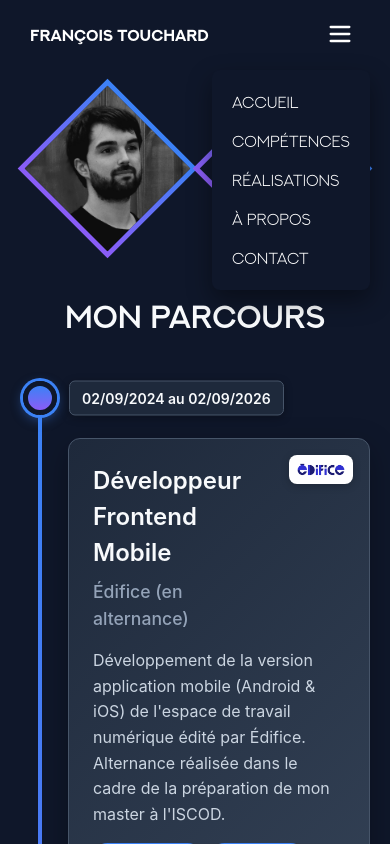
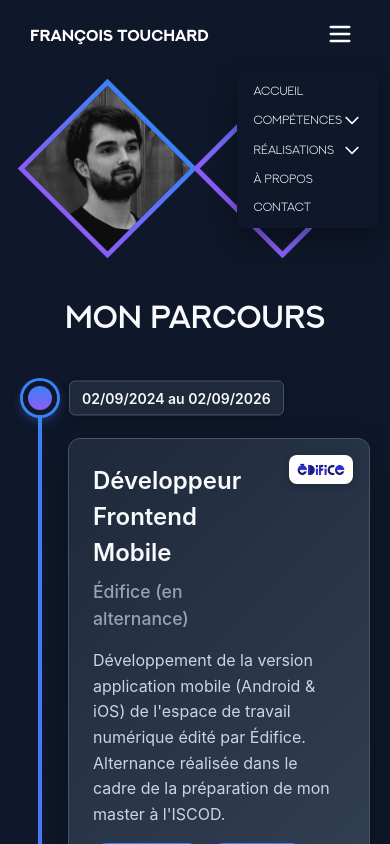
Before and after one commit to FrancoisTouchard/portfolioFT, a React (Vite) app: page / in a window 390 px wide. Both pictures are taken after a click on the button "Menu". Shown: the top 844 px of the page. Built offline with nearby package versions, Linux system fonts and the light colour scheme.

Commit message:
feat(Navbar): adding dropdown menus mobile

```diff
--- a/src/components/NavBar/NavBar.css
+++ b/src/components/NavBar/NavBar.css
@@ -72,12 +72,12 @@
 .mobile-menu {
   position: absolute;
   top: 70px;
-  right: 20px;
+  right: 12px;
   background-color: #0f172a;
   display: flex;
   flex-direction: column;
-  gap: 15px;
-  padding: 20px;
+  gap: 10px;
+  padding: 12px 16px;
   border-radius: 8px;
   box-shadow: 0 10px 25px rgba(0, 0, 0, 0.4);
 }
@@ -85,7 +85,35 @@
 .mobile-menu a {
   color: white;
   text-decoration: none;
-  font-size: 16px;
+  font-size: 12px;
+}
+
+.mobile-menu-item-wrapper {
+  position: static;
+}
+
+.mobile-menu-item {
+  display: flex;
+  align-items: center;
+  justify-content: space-between;
+}
+
+.mobile-menu-item a {
+  flex: 1;
+}
+
+.mobile-dropdown-menu {
+  position: absolute;
+  top: 0;
+  right: calc(100% + 4px);
+  background-color: #0f172a;
+  display: flex;
+  flex-direction: column;
+  gap: 10px;
+  padding: 12px 16px;
+  border-radius: 8px;
+  box-shadow: 0 10px 25px rgba(0, 0, 0, 0.4);
+  white-space: nowrap;
 }
 
 /* Gestion des dropdown */
--- a/src/components/NavBar/component.tsx
+++ b/src/components/NavBar/component.tsx
@@ -1,124 +1,242 @@
-import React, { useEffect, useRef, useState } from "react";
-import { Link, useLocation, useNavigate } from "react-router-dom";
+import './NavBar.css';
 
-import "./NavBar.css";
-import burgerIcon from "../../assets/icons/burger-menu.svg";
-import rafterDown from "../../assets/icons/rafter-down.svg";
+import React, { useCallback, useEffect, useRef, useState } from 'react';
+import { Link, useLocation, useNavigate } from 'react-router-dom';
+
+import burgerIcon from '../../assets/icons/burger-menu.svg';
+import rafterDown from '../../assets/icons/rafter-down.svg';
+import {
+  SKILLS_NAV_LINKS,
+  WORKS_NAV_LINKS,
+} from '../../utils/navigation/navigation-links';
 
 const NavBar = () => {
-  const [isOpen, setIsOpen] = useState(false);
-  const [skillsOpen, setSkillsOpen] = useState(false);
-  const [worksOpen, setWorksOpen] = useState(false);
+  const [isMobileMenuOpen, setIsMobileMenuOpen] = useState(false);
+  const [isSkillsDesktopOpen, setIsSkillsDesktopOpen] = useState(false);
+  const [isWorksDesktopOpen, setIsWorksDesktopOpen] = useState(false);
+  const [isSkillsMobileOpen, setIsSkillsMobileOpen] = useState(false);
+  const [isWorksMobileOpen, setIsWorksMobileOpen] = useState(false);
   const location = useLocation();
   const navigate = useNavigate();
+  const mobileMenuRef = useRef<HTMLDivElement>(null);
+  const burgerRef = useRef<HTMLButtonElement>(null);
   const skillsRef = useRef<HTMLDivElement>(null);
   const worksRef = useRef<HTMLDivElement>(null);
-
+  const skillsMobileRef = useRef<HTMLDivElement>(null);
+  const worksMobileRef = useRef<HTMLDivElement>(null);
 
   const toggleMenu = () => {
-    setIsOpen(!isOpen);
+    setIsMobileMenuOpen(!isMobileMenuOpen);
   };
 
-  const closeMenu = () => {
-    setIsOpen(false);
-  };
+  const closeAll = useCallback(() => {
+    setIsMobileMenuOpen(false);
+    setIsSkillsMobileOpen(false);
+    setIsWorksMobileOpen(false);
+    setIsSkillsDesktopOpen(false);
+    setIsWorksDesktopOpen(false);
+  }, []);
 
   const isActive = (path: string) => {
     return location.pathname === path;
   };
 
-  // Fermer les dropdowns si clic en dehors
+  const onNameClick = () => {
+    navigate('/');
+    closeAll();
+  };
+
+  // Fermer les menus si clic en dehors
   useEffect(() => {
-    const handleClickOutside = (e: MouseEvent) => {
-      if (skillsRef.current && !skillsRef.current.contains(e.target as Node)) {
-        setSkillsOpen(false);
+    const handleClickOutside = (e: MouseEvent | TouchEvent) => {
+      const target = e.target as Node;
+
+      if (
+        mobileMenuRef.current &&
+        !mobileMenuRef.current.contains(target) &&
+        burgerRef.current &&
+        !burgerRef.current.contains(target)
+      ) {
+        closeAll();
       }
-      if (worksRef.current && !worksRef.current.contains(e.target as Node)) {
-        setWorksOpen(false);
+      if (skillsRef.current && !skillsRef.current.contains(target)) {
+        setIsSkillsDesktopOpen(false);
+      }
+      if (worksRef.current && !worksRef.current.contains(target)) {
+        setIsWorksDesktopOpen(false);
+      }
+      if (
+        skillsMobileRef.current &&
+        !skillsMobileRef.current.contains(target)
+      ) {
+        setIsSkillsMobileOpen(false);
+      }
+      if (worksMobileRef.current && !worksMobileRef.current.contains(target)) {
+        setIsWorksMobileOpen(false);
       }
     };
-    document.addEventListener("mousedown", handleClickOutside);
-    return () => document.removeEventListener("mousedown", handleClickOutside);
-  }, []);
+
+    document.addEventListener('mousedown', handleClickOutside);
+    document.addEventListener('touchstart', handleClickOutside);
+
+    return () => {
+      document.removeEventListener('mousedown', handleClickOutside);
+      document.removeEventListener('touchstart', handleClickOutside);
+    };
+  }, [closeAll]);
 
   return (
     <nav className="NavBar">
-      <div className="nav-description" onClick={() => navigate("/")}>
+      <div className="nav-description" onClick={onNameClick}>
         <span className="nav-description-name">François Touchard</span>
         <span className="nav-description-job">Développeur Frontend</span>
       </div>
       <div className="nav-links">
-        <Link className={`nav-link ${isActive('/') ? 'active' : ''}`} to="/" onClick={closeMenu}>Accueil</Link>
+        <Link
+          className={`nav-link ${isActive('/') ? 'active' : ''}`}
+          to="/"
+          onClick={closeAll}>
+          Accueil
+        </Link>
         {/* Dropdown Skills */}
         <div className="nav-link-dropdown-wrapper" ref={skillsRef}>
-          <Link className={`nav-link ${isActive("/skills") ? "active" : ""}`} to="/skills">
+          <Link
+            className={`nav-link ${isActive('/skills') ? 'active' : ''}`}
+            to="/skills">
             Compétences
           </Link>
           <button
-            className={`dropdown-toggle ${skillsOpen ? "open" : ""}`}
-            onClick={() => setSkillsOpen(!skillsOpen)}
-            aria-label="Ouvrir le sous-menu Compétences"
-          >
+            className={`dropdown-toggle ${isSkillsDesktopOpen ? 'open' : ''}`}
+            onClick={() => setIsSkillsDesktopOpen(!isSkillsDesktopOpen)}
+            aria-label="Ouvrir le sous-menu Compétences">
             <img src={rafterDown} alt="Icône de menu déroulant" />
           </button>
-          {skillsOpen && (
+          {isSkillsDesktopOpen && (
             <div className="dropdown-menu">
-              <Link to="/skills/javascript" onClick={() => setSkillsOpen(false)}>JavaScript</Link>
-              <Link to="/skills/typescript" onClick={() => setSkillsOpen(false)}>TypeScript</Link>
-              <Link to="/skills/react-native" onClick={() => setSkillsOpen(false)}>React Native</Link>
-              <Link to="/skills/react" onClick={() => setSkillsOpen(false)}>React</Link>
-              <Link to="/skills/uxui" onClick={() => setSkillsOpen(false)}>UX/UI</Link>
-              <Link to="/skills/communication" onClick={() => setSkillsOpen(false)}>Communication</Link>
-              <Link to="/skills/creativity" onClick={() => setSkillsOpen(false)}>Créativité</Link>
-              <Link to="/skills/critical-thinking" onClick={() => setSkillsOpen(false)}>Esprit Critique</Link>
-              <Link to="/skills/commitment" onClick={() => setSkillsOpen(false)}>Implication</Link>
-              <Link to="/skills/organization" onClick={() => setSkillsOpen(false)}>Organisation</Link>
+              {SKILLS_NAV_LINKS.map(skill => (
+                <Link
+                  key={skill.path}
+                  to={`/skills/${skill.path}`}
+                  onClick={closeAll}>
+                  {skill.label}
+                </Link>
+              ))}
             </div>
           )}
         </div>
         {/* Dropdown Works */}
         <div className="nav-link-dropdown-wrapper" ref={worksRef}>
-          <Link className={`nav-link ${isActive("/works") ? "active" : ""}`} to="/works">
+          <Link
+            className={`nav-link ${isActive('/works') ? 'active' : ''}`}
+            to="/works">
             Réalisations
           </Link>
           <button
-            className={`dropdown-toggle ${worksOpen ? "open" : ""}`}
-            onClick={() => setWorksOpen(!worksOpen)}
-            aria-label="Ouvrir le sous-menu Réalisations"
-          >
+            className={`dropdown-toggle ${isWorksDesktopOpen ? 'open' : ''}`}
+            onClick={() => setIsWorksDesktopOpen(!isWorksDesktopOpen)}
+            aria-label="Ouvrir le sous-menu Réalisations">
             <img src={rafterDown} alt="Icône de menu déroulant" />
           </button>
-          {worksOpen && (
+          {isWorksDesktopOpen && (
             <div className="dropdown-menu">
-              <Link to="/works/multimedia-carrousel" onClick={() => setWorksOpen(false)}>Carrousel Multimédia</Link>
-              <Link to="/works/wiki" onClick={() => setWorksOpen(false)}>Module Cours & Wiki</Link>
-              <Link to="/works/indigo-project" onClick={() => setWorksOpen(false)}>The Indigo Project</Link>
-              <Link to="/works/mygiflibrary" onClick={() => setWorksOpen(false)}>My Gif Library</Link>
-              <Link to="/works/chatbot" onClick={() => setWorksOpen(false)}>Pickme & HelloMyBot</Link>
+              {WORKS_NAV_LINKS.map(work => (
+                <Link
+                  key={work.path}
+                  to={`/works/${work.path}`}
+                  onClick={closeAll}>
+                  {work.label}
+                </Link>
+              ))}
             </div>
           )}
         </div>
-        <Link className={`nav-link ${isActive('/about') ? 'active' : ''}`} to="/about" onClick={closeMenu}>À propos</Link>
-        <Link className={`nav-link ${isActive('/contact') ? 'active' : ''}`} to="/contact" onClick={closeMenu}>Contact</Link>
+        <Link
+          className={`nav-link ${isActive('/about') ? 'active' : ''}`}
+          to="/about"
+          onClick={closeAll}>
+          À propos
+        </Link>
+        <Link
+          className={`nav-link ${isActive('/contact') ? 'active' : ''}`}
+          to="/contact"
+          onClick={closeAll}>
+          Contact
+        </Link>
       </div>
 
-      {/* Burger Menu Mobile */}
-      <button className="burger" onClick={toggleMenu} aria-label="Menu">
+      {/* Menu Mobile */}
+      <button
+        className="burger"
+        onClick={toggleMenu}
+        aria-label="Menu"
+        ref={burgerRef}>
         <img src={burgerIcon} alt="Icône de menu mobile" />
       </button>
 
-      {
-        isOpen && (
-          <div className="mobile-menu">
-            <Link to="/" onClick={closeMenu}>Accueil</Link>
-            <Link to="/skills" onClick={closeMenu}>Compétences</Link>
-            <Link to="/works" onClick={closeMenu}>Réalisations</Link>
-            <Link to="/about" onClick={closeMenu}>À propos</Link>
-            <Link to="/contact" onClick={closeMenu}>Contact</Link>
+      {isMobileMenuOpen && (
+        <div className="mobile-menu" ref={mobileMenuRef}>
+          <Link to="/" onClick={closeAll}>
+            Accueil
+          </Link>
+
+          <div className="mobile-menu-item-wrapper" ref={skillsMobileRef}>
+            <div className="mobile-menu-item">
+              <Link to="/skills" onClick={closeAll}>
+                Compétences
+              </Link>
+              <button
+                className={`dropdown-toggle ${isSkillsMobileOpen ? 'open' : ''}`}
+                onClick={() => setIsSkillsMobileOpen(!isSkillsMobileOpen)}>
+                <img src={rafterDown} alt="Menu déroulant compétences" />
+              </button>
+            </div>
+            {isSkillsMobileOpen && (
+              <div className="mobile-dropdown-menu">
+                {SKILLS_NAV_LINKS.map(skill => (
+                  <Link
+                    key={skill.path}
+                    to={`/skills/${skill.path}`}
+                    onClick={closeAll}>
+                    {skill.label}
+                  </Link>
+                ))}
+              </div>
+            )}
           </div>
-        )
-      }
-    </nav >
+
+          <div className="mobile-menu-item-wrapper" ref={worksMobileRef}>
+            <div className="mobile-menu-item">
+              <Link to="/works" onClick={closeAll}>
+                Réalisations
+              </Link>
+              <button
+                className={`dropdown-toggle ${isWorksMobileOpen ? 'open' : ''}`}
+                onClick={() => setIsWorksMobileOpen(!isWorksMobileOpen)}>
+                <img src={rafterDown} alt="Menu déroulant réalisations" />
+              </button>
+            </div>
+            {isWorksMobileOpen && (
+              <div className="mobile-dropdown-menu">
+                {WORKS_NAV_LINKS.map(work => (
+                  <Link
+                    key={work.path}
+                    to={`/works/${work.path}`}
+                    onClick={closeAll}>
+                    {work.label}
+                  </Link>
+                ))}
+              </div>
+            )}
+          </div>
+          <Link to="/about" onClick={closeAll}>
+            À propos
+          </Link>
+          <Link to="/contact" onClick={closeAll}>
+            Contact
+          </Link>
+        </div>
+      )}
+    </nav>
   );
 };
 
```
